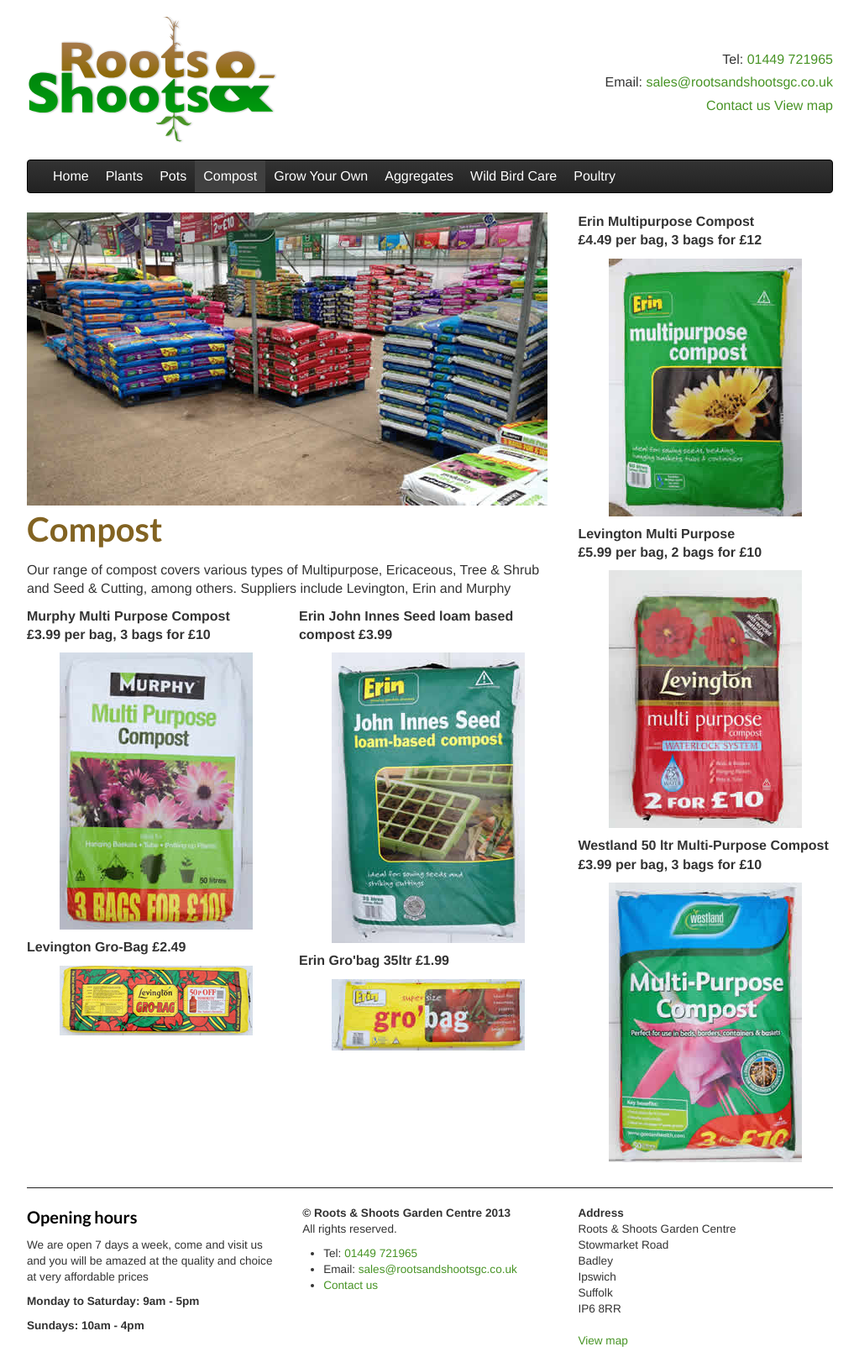
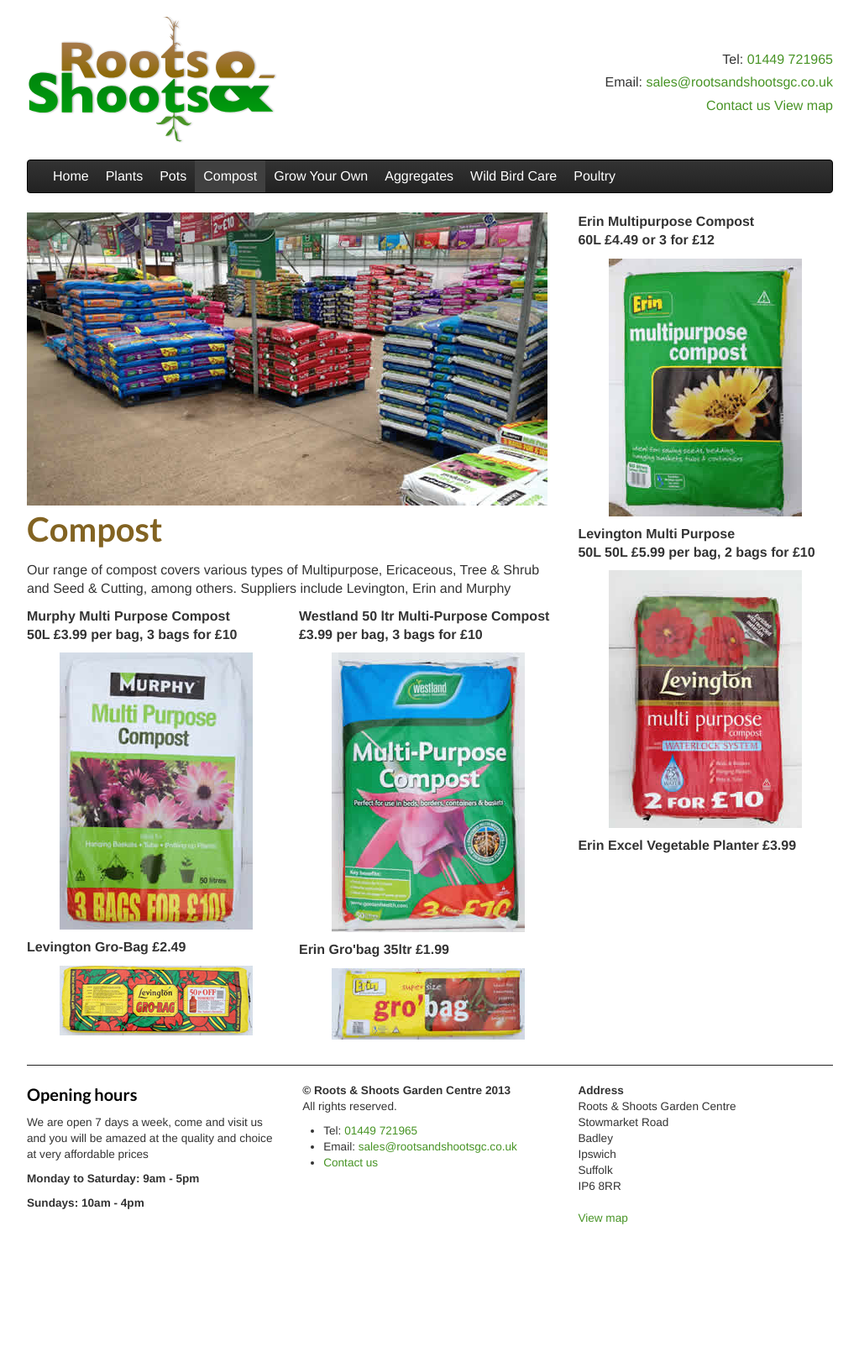
Before and after one commit to RootsShoots/site, a Jekyll site: the page built from compost.md, in a window 1280 px wide. Shown: the whole page at 84% size, without its empty margins (128-1151 px from the left). Built offline with Jekyll 4.4.1, drawn with Linux system fonts in a browser that asks for light colours; nearby versions of some CDN libraries; after the commit the page ends 1470 px from its top, so only the background shows below that.

Commit message:
compost update

```diff
--- a/compost.md
+++ b/compost.md
@@ -3,12 +3,11 @@
 layout: default
 img: 620/compost.jpg
 features:
-  - title: Erin Multipurpose Compost<br /> £4.49 per bag, 3 bags for £12
+  - title: Erin Multipurpose Compost<br /> 60L £4.49 or 3 for £12
     img: erin-multi-purpose.jpg
-  - title: Levington Multi Purpose<br /> £5.99 per bag, 2 bags for £10
+  - title: Levington Multi Purpose<br />50L  50L £5.99 per bag, 2 bags for £10
     img: levington-multi-purpose.jpg
-  - title: Westland 50 ltr Multi-Purpose Compost <br /> £3.99 per bag, 3 bags for £10
-    img: westlands.jpg
+  - title: Erin Excel Vegetable Planter £3.99
 ---
 
 # Compost
@@ -21,7 +20,7 @@
     <div class="span6">
 
 <p><b>Murphy Multi Purpose Compost<br />
-&pound;3.99 per bag, 3 bags for &pound;10</b></p>
+50L &pound;3.99 per bag, 3 bags for &pound;10</b></p>
 
 <p><img alt="Murphy Multi Purpose Compost" src="img/murphys.jpg" /></p>
 
@@ -32,9 +31,9 @@
     </div>
     <div class="span6">
 
-<p><b>Erin John Innes Seed loam based compost £3.99</b></p>
+<p><b>Westland 50 ltr Multi-Purpose Compost <br /> £3.99 per bag, 3 bags for £10</b></p>
 
-<p><img alt="Erin John Innes Seed loam based compost" src="img/seed-loom.jpg" /></p>
+<p><img alt=" Westland 50 ltr Multi-Purpose Compost <br /> £3.99 per bag, 3 bags for £10" src="img/westlands.jpg" /></p>
 
 <p><b>Erin Gro'bag 35ltr £1.99</b></p>
 
```
